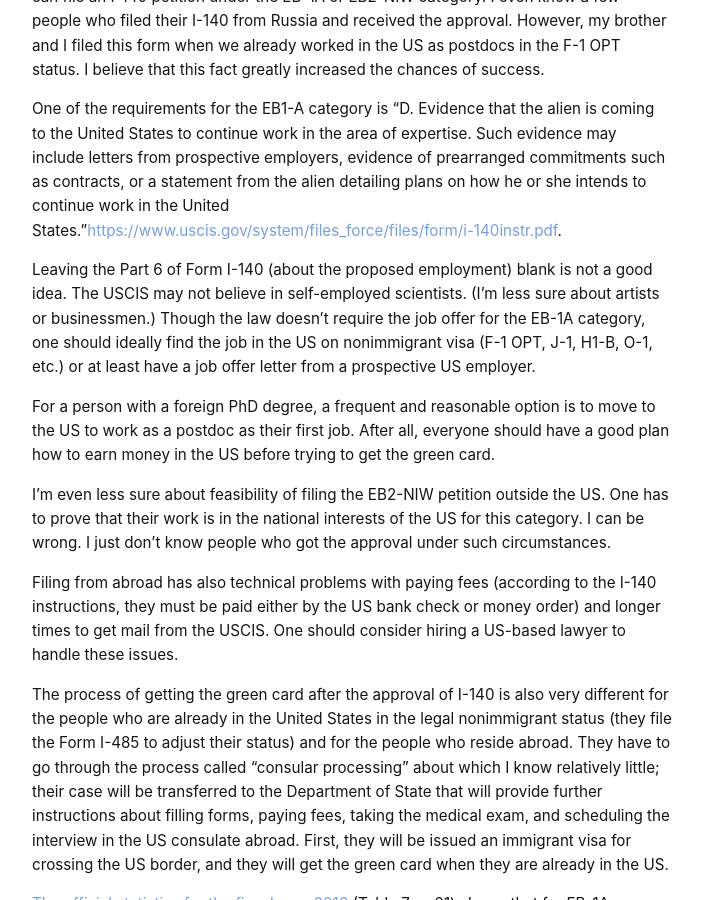
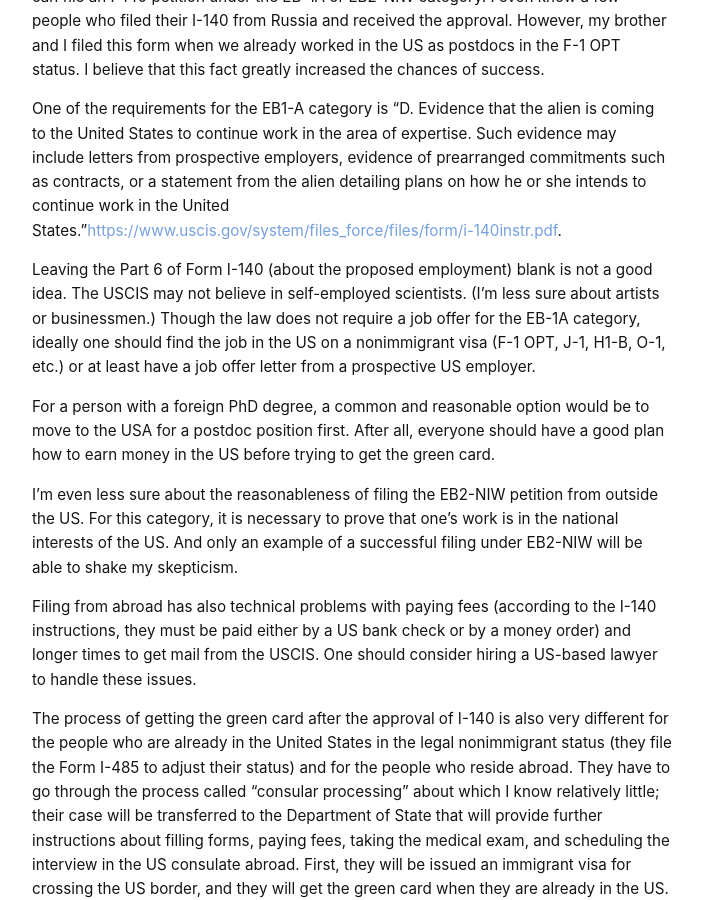
Before and after one commit to andreychemist/andreychemist.github.io, a Jekyll site: the page built from pages/faq.md, in a window 1280 px wide and 900 px high, scrolled down 4202 px. Shown: the whole window, without its empty margins (288-990 px from the left). Built offline with Jekyll 4.4.1, drawn with Linux system fonts in a browser that asks for light colours; some web fonts are replaced.

Commit message:
Small FAQ language fixes

```diff
--- a/pages/faq.md
+++ b/pages/faq.md
@@ -88,13 +88,13 @@ As far as I understand the laws and the USCIS instructions, any person from any
 
 One of the requirements for the EB1-A category is “D. Evidence that the alien is coming to the United States to continue work in the area of expertise. Such evidence may include letters from prospective employers, evidence of prearranged commitments such as contracts, or a statement from the alien detailing plans on how he or she intends to continue work in the United States.”<https://www.uscis.gov/system/files_force/files/form/i-140instr.pdf>.
 
-Leaving the Part 6 of Form I-140 (about the proposed employment) blank is not a good idea. The USCIS may not believe in self-employed scientists. (I’m less sure about artists or businessmen.) Though the law doesn’t require the job offer for the EB-1A category, one should ideally find the job in the US on nonimmigrant visa (F-1 OPT, J-1, H1-B, O-1, etc.) or at least have a job offer letter from a prospective US employer.
+Leaving the Part 6 of Form I-140 (about the proposed employment) blank is not a good idea. The USCIS may not believe in self-employed scientists. (I’m less sure about artists or businessmen.) Though the law does not require a job offer for the EB-1A category, ideally one should find the job in the US on a nonimmigrant visa (F-1 OPT, J-1, H1-B, O-1, etc.) or at least have a job offer letter from a prospective US employer.
 
-For a person with a foreign PhD degree, a frequent and reasonable option is to move to the US to work as a postdoc as their first job. After all, everyone should have a good plan how to earn money in the US before trying to get the green card.
+For a person with a foreign PhD degree, a common and reasonable option would be to move to the USA for a postdoc position first. After all, everyone should have a good plan how to earn money in the US before trying to get the green card.
 
-I’m even less sure about feasibility of filing the EB2-NIW petition outside the US. One has to prove that their work is in the national interests of the US for this category. I can be wrong. I just don’t know people who got the approval under such circumstances.
+I’m even less sure about the reasonableness of filing the EB2-NIW petition from outside the US. For this category, it is necessary to prove that one's work is in the national interests of the US. And only an example of a successful filing under EB2-NIW will be able to shake my skepticism.
 
-Filing from abroad has also technical problems with paying fees (according to the I-140 instructions, they must be paid either by the US bank check or money order) and longer times to get mail from the USCIS. One should consider hiring a US-based lawyer to handle these issues.
+Filing from abroad has also technical problems with paying fees (according to the I-140 instructions, they must be paid either by a US bank check or by a money order) and longer times to get mail from the USCIS. One should consider hiring a US-based lawyer to handle these issues.
 
 The process of getting the green card after the approval of I-140 is also very different for the people who are already in the United States in the legal nonimmigrant status (they file the Form I-485 to adjust their status) and for the people who reside abroad. They have to go through the process called “consular processing” about which I know relatively little; their case will be transferred to the Department of State that will provide further instructions about filling forms, paying fees, taking the medical exam, and scheduling the interview in the US consulate abroad. First, they will be issued an immigrant visa for crossing the US border, and they will get the green card when they are already in the US.
 
```
Also changed, not shown: pages/faq-rus.md (+1 -1 lines).
